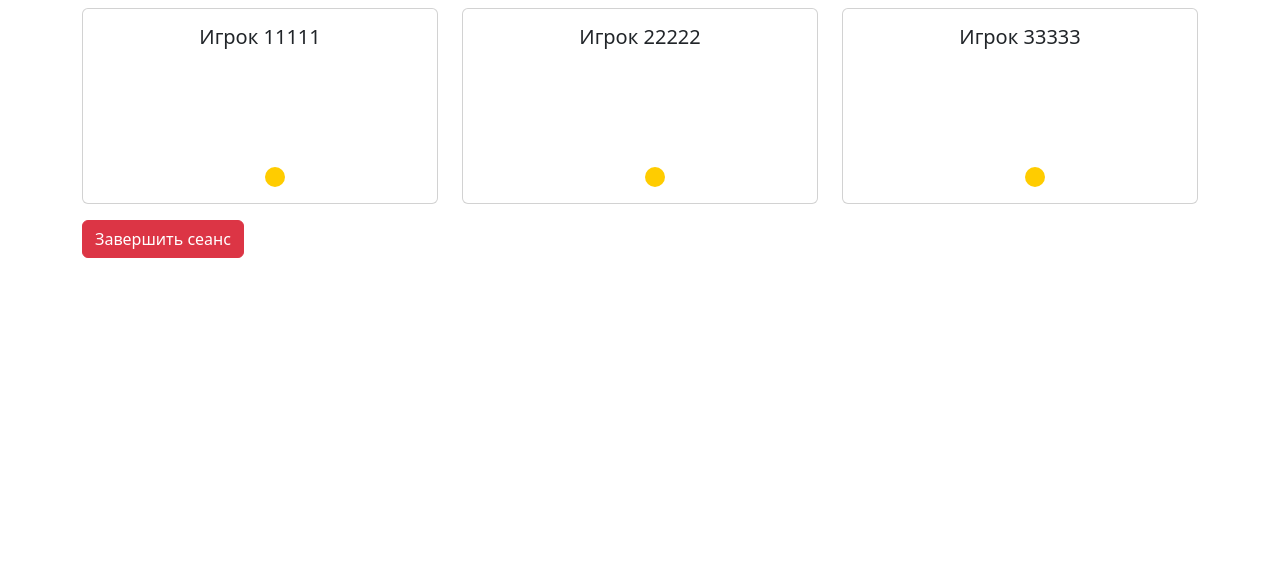
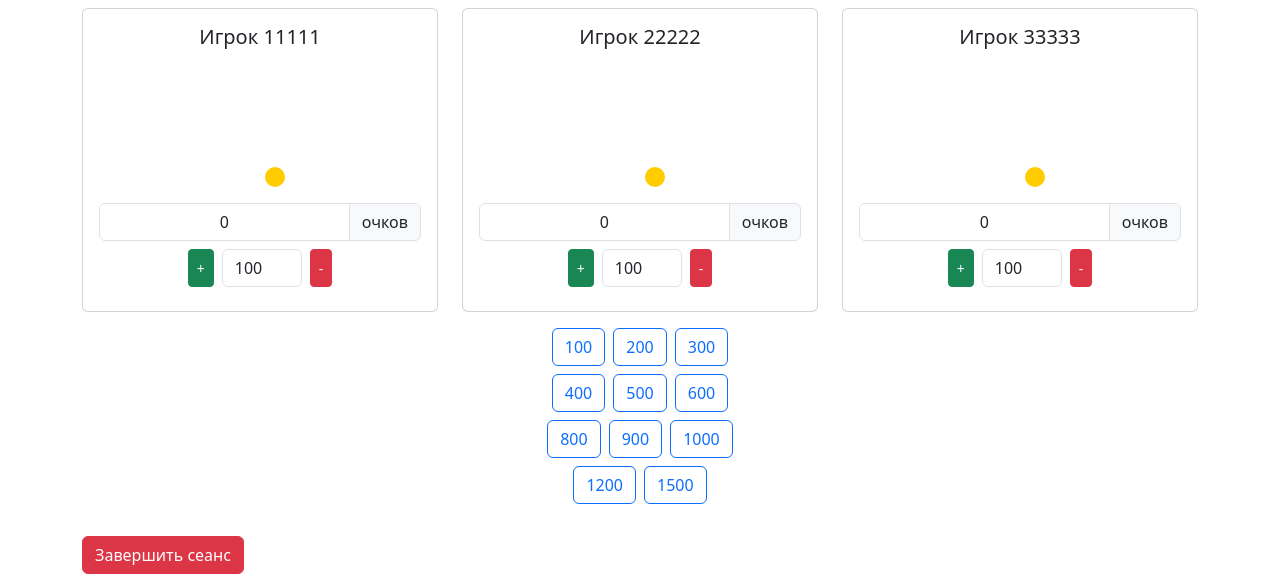
Before and after one commit to AntonS2000/Jeopardy-App, a Flask app: page /admin in a window 1280 px wide. Shown: the part 270-844 px from the top of the page. Before the commit the page ends 528 px from the top, so only its background shows below. Run offline with Flask 3, Linux system fonts and the light colour scheme; the visitor is signed in with stand-in values (Sample User, id 1); some libraries are stand-ins or nearby versions.

Commit message:
**Title:** Реализация улучшенного интерфейса и функционала сигналов для игроков и администратора
- **server.py**: Добавлено глобальное состояние `active_signal` для отслеживания активного сигнала; реализованы обработчики `player_signal`, `signal_triggered`, `signal_unlocked`, `auto_unlock_signal` и `admin_unlock_signal` для управления сигналами с блокировкой/разблокировкой кнопок; добавлена автоматическая разблокировка через 10 секунд.
- **templates/player.html**: Все элементы переписаны в карточки Bootstrap без теней; кнопка "Сигнал!" увеличена в 3 раза, имеет яркую красную обводку при активации и блокируется после нажатия; индикаторы состояния игроков обновлены с поддержкой визуального отклика на сигнал.
- **templates/admin.html**: Добавлены поля для редактирования очков (с +, – и вводом значения), кнопки быстрого ввода очков (100–1500); все элементы оформлены в карточки Bootstrap без теней; интегрирована логика управления состоянием сигналов.

Все компоненты интегрированы с использованием Socket.IO для мгновенной передачи состояний между клиентами. Функционал обеспечивает высокую производительность и отзывчивость, соответствующую требованиям игрового процесса.

```diff
--- a/server.py
+++ b/server.py
@@ -450,6 +450,7 @@ def handle_player_signal(data):
         # Уведомляем игрока, что сигнал уже активирован
         emit("signal_triggered", {
             "blockedPlayerId": player_id,
+            "winnerPlayerId": active_signal["player_id"],
             "yellowIndicators": {active_signal["player_id"]: True}
         })
         return
@@ -478,8 +479,28 @@ def handle_player_signal(data):
     yellow_indicators = {player_id: True}
     emit("signal_triggered", {
         "blockedPlayerId": player_id,
+        "winnerPlayerId": player_id,  # Добавляем идентификатор победителя
         "yellowIndicators": yellow_indicators
     }, room=code)
+
+    # Автоматическая разблокировка через 10 секунд
+    from threading import Timer
+    timer = Timer(10.0, auto_unlock_signal, args=[code])
+    timer.start()
+
+def auto_unlock_signal(code):
+    global active_signal
+    # Проверяем, что сигнал всё ещё активен и относится к той же игре
+    if active_signal["active"] and active_signal["code"] == code:
+        # Сбрасываем активный сигнал
+        active_signal["code"] = None
+        active_signal["player_id"] = None
+        active_signal["active"] = False
+
+        # Отправляем сигнал разблокировки всем участникам комнаты
+        emit("signal_unlocked", {
+            "players": valid_slots  # Разблокируем кнопки для всех игроков
+        }, room=code)
 
 @socketio.on("admin_unlock_signal")
 def handle_admin_unlock_signal(data):
--- a/templates/admin.html
+++ b/templates/admin.html
@@ -59,9 +59,58 @@
           <div id="green_{{slot}}" class="green-indicator"></div>
           <div id="yellow_{{slot}}" class="yellow-indicator" onclick="unlockSignal('{{slot}}')"></div>
         </div>
+        <div class="mt-3">
+          <div class="input-group mb-2">
+            <input type="text" id="score_{{slot}}" class="form-control text-center" value="0" readonly>
+            <span class="input-group-text">очков</span>
+          </div>
+          <div class="d-flex justify-content-center gap-2 mb-2">
+            <button class="btn btn-success btn-sm" onclick="adjustScore('{{slot}}', 1)">+</button>
+            <input type="number" id="score_input_{{slot}}" class="form-control" value="100" style="width: 80px;">
+            <button class="btn btn-danger btn-sm" onclick="adjustScore('{{slot}}', -1)">-</button>
+          </div>
+        </div>
       </div>
     </div>
     {% endfor %}
+  </div>
+
+  <div class="container mt-3">
+    <div class="row">
+      <div class="col-12">
+        <div class="d-flex justify-content-center flex-wrap gap-2 mb-2">
+          <button class="btn btn-outline-primary" onclick="setScoreValue(100)">100</button>
+          <button class="btn btn-outline-primary" onclick="setScoreValue(200)">200</button>
+          <button class="btn btn-outline-primary" onclick="setScoreValue(300)">300</button>
+        </div>
+      </div>
+    </div>
+    <div class="row">
+      <div class="col-12">
+        <div class="d-flex justify-content-center flex-wrap gap-2 mb-2">
+          <button class="btn btn-outline-primary" onclick="setScoreValue(400)">400</button>
+          <button class="btn btn-outline-primary" onclick="setScoreValue(500)">500</button>
+          <button class="btn btn-outline-primary" onclick="setScoreValue(600)">600</button>
+        </div>
+      </div>
+    </div>
+    <div class="row">
+      <div class="col-12">
+        <div class="d-flex justify-content-center flex-wrap gap-2 mb-2">
+          <button class="btn btn-outline-primary" onclick="setScoreValue(800)">800</button>
+          <button class="btn btn-outline-primary" onclick="setScoreValue(900)">900</button>
+          <button class="btn btn-outline-primary" onclick="setScoreValue(1000)">1000</button>
+        </div>
+      </div>
+    </div>
+    <div class="row">
+      <div class="col-12">
+        <div class="d-flex justify-content-center flex-wrap gap-2 mb-3">
+          <button class="btn btn-outline-primary" onclick="setScoreValue(1200)">1200</button>
+          <button class="btn btn-outline-primary" onclick="setScoreValue(1500)">1500</button>
+        </div>
+      </div>
+    </div>
   </div>
 
   <form method="POST" action="/end_session" class="mt-3">
@@ -75,6 +124,34 @@
     function setIndicator(slot, on, name) {
       document.getElementById("ind_" + slot).style.backgroundColor = on ? "darkgreen" : "white";
       document.getElementById("name_" + slot).textContent = name ? name : "Игрок " + slot;
+    }
+
+    function adjustScore(slot, operation) {
+      const scoreElement = document.getElementById("score_" + slot);
+      const scoreInput = document.getElementById("score_input_" + slot);
+      let currentScore = parseInt(scoreElement.value) || 0;
+      let adjustment = parseInt(scoreInput.value) || 0;
+
+      if (operation === 1) {
+        currentScore += adjustment;
+      } else if (operation === -1) {
+        currentScore -= adjustment;
+      }
+
+      // Ensure score doesn't go below 0
+      currentScore = Math.max(0, currentScore);
+
+      scoreElement.value = currentScore;
+    }
+
+    function setScoreValue(value) {
+      // Set the value in all score input fields
+      ["11111", "22222", "33333"].forEach(slot => {
+        const scoreInput = document.getElementById("score_input_" + slot);
+        if (scoreInput) {
+          scoreInput.value = value;
+        }
+      });
     }
 
     function updateAdminIndicators(data) {
```
Also changed, not shown: templates/player.html (+30 -10 lines), 1 other file.
